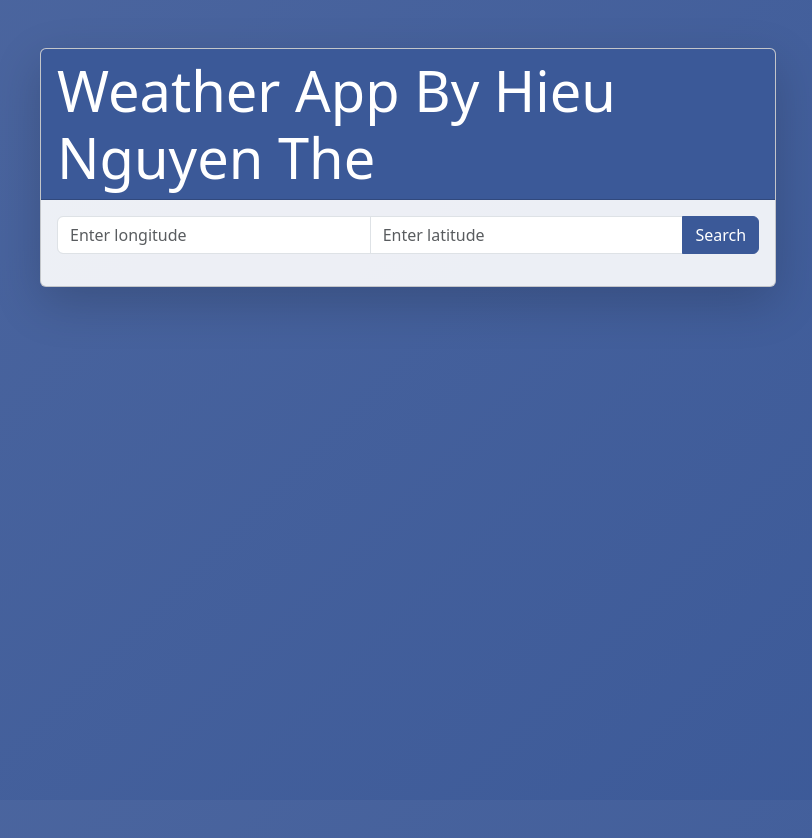
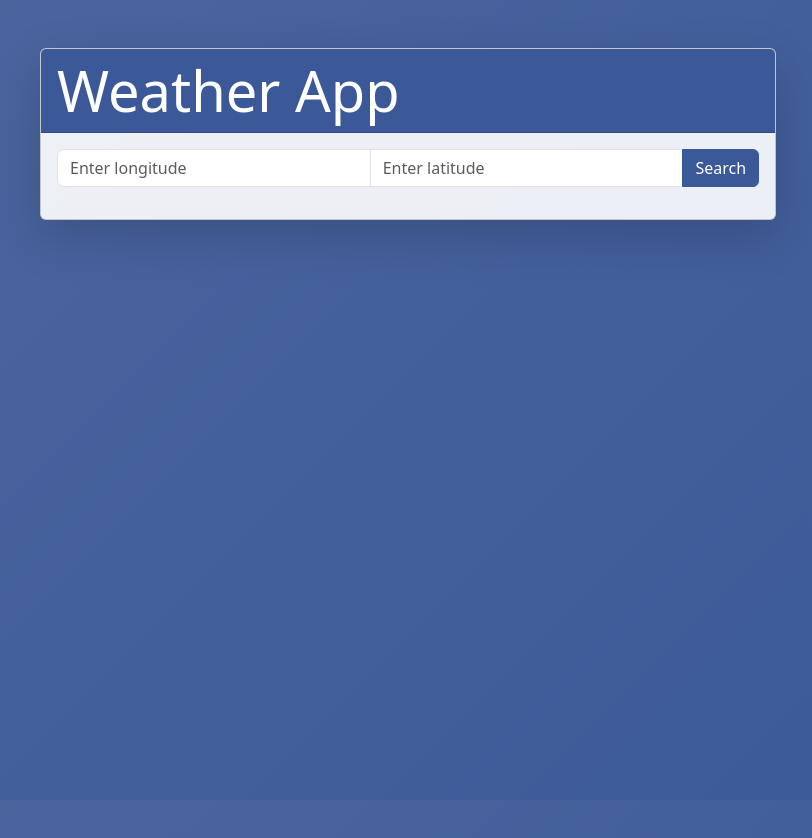
Before and after one commit to hieunguyen2711/Hieunguyen-Weather-App, a plain HTML site: page index.html in a window 1280 px wide. Shown: the whole page, without its empty margins (232-1044 px from the left). Drawn offline with nearby package versions, Linux system fonts and the light colour scheme.

Commit message:
Updated Title 2

```diff
--- a/index.html
+++ b/index.html
@@ -13,7 +13,7 @@
       <div class="col-md-8">
         <div class="card shadow-lg">
           <div class="card-header bg-primary text-white">
-            <h1 class="display-4 mb-0">Weather App By Hieu Nguyen The</h1>
+            <h1 class="display-4 mb-0">Weather App</h1>
           </div>
           <div class="card-body">
             <form id="search-form">
```
